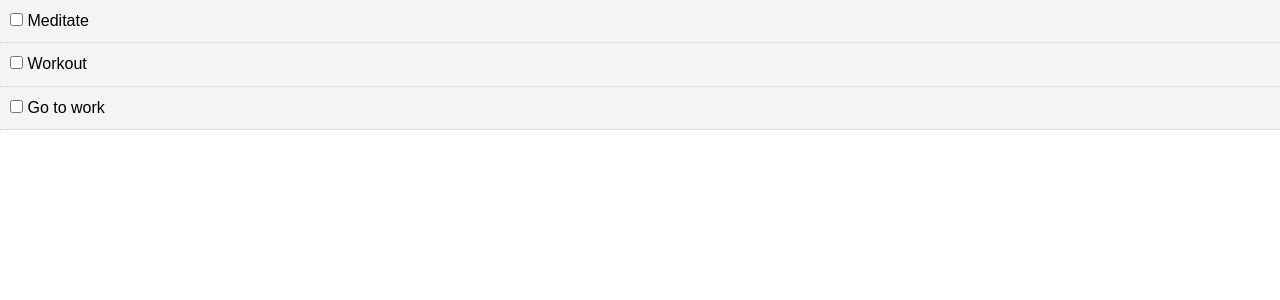
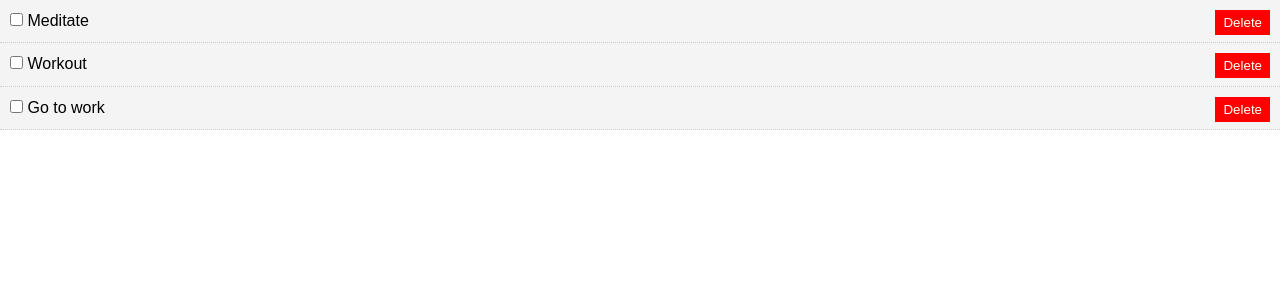
Before and after one commit to quentin-papera/TodoList_React, a React (Create React App) app: page / in a window 1280 px wide. Shown: the top 300 px of the page. Built offline with nearby package versions, Linux system fonts and the light colour scheme.

Commit message:
Added toggle, delete btn

```diff
--- a/src/App.js
+++ b/src/App.js
@@ -22,6 +22,7 @@
     ]
   }
 
+  // Toggle complete
   markComplete = (id) => {
 		this.setState({todos:this.state.todos.map(todo => {
       if(todo.id === id) {
@@ -29,12 +30,16 @@
       }
       return todo
     })})
-	  }
+    }
+  // Delete Todo
+  delTodo = (id) => {
+    this.setState({todos: [...this.state.todos.filter(todo => todo.id !== id)]})
+  }
 
   render(){
     return(
       <div className="App">
-        <Todos todos={this.state.todos} markComplete={this.markComplete}/>
+        <Todos todos={this.state.todos} markComplete={this.markComplete} delTodo={this.delTodo}/>
       </div>
     )
   }
--- a/src/components/TodoItems.js
+++ b/src/components/TodoItems.js
@@ -21,6 +21,7 @@
 				<p>
           <input type="checkbox" onChange={this.props.markComplete.bind(this, id)}/> {' '}
           {title}
+          <button onClick={this.props.delTodo.bind(this,id)} style={btnStyle}>Delete</button>
         </p>
 			</div>
 		)
@@ -31,4 +32,13 @@
 	todo: PropTypes.object.isRequired
 }
 
+const btnStyle = {
+  background: '#ff0000',
+  color: '#fff',
+  border: 'none',
+  padding: '5px 8px',
+  cursor: 'pointer',
+  float: 'right'
+}
+
 export default TodoItems
--- a/src/components/Todos.js
+++ b/src/components/Todos.js
@@ -6,7 +6,7 @@
 
 	render(){
 		return this.props.todos.map((todo) => (
-			<TodoItems key={todo.id} todo={todo} markComplete={this.props.markComplete}/>
+			<TodoItems key={todo.id} todo={todo} markComplete={this.props.markComplete} delTodo={this.props.delTodo}/>
 		));
 	}
 }
```
